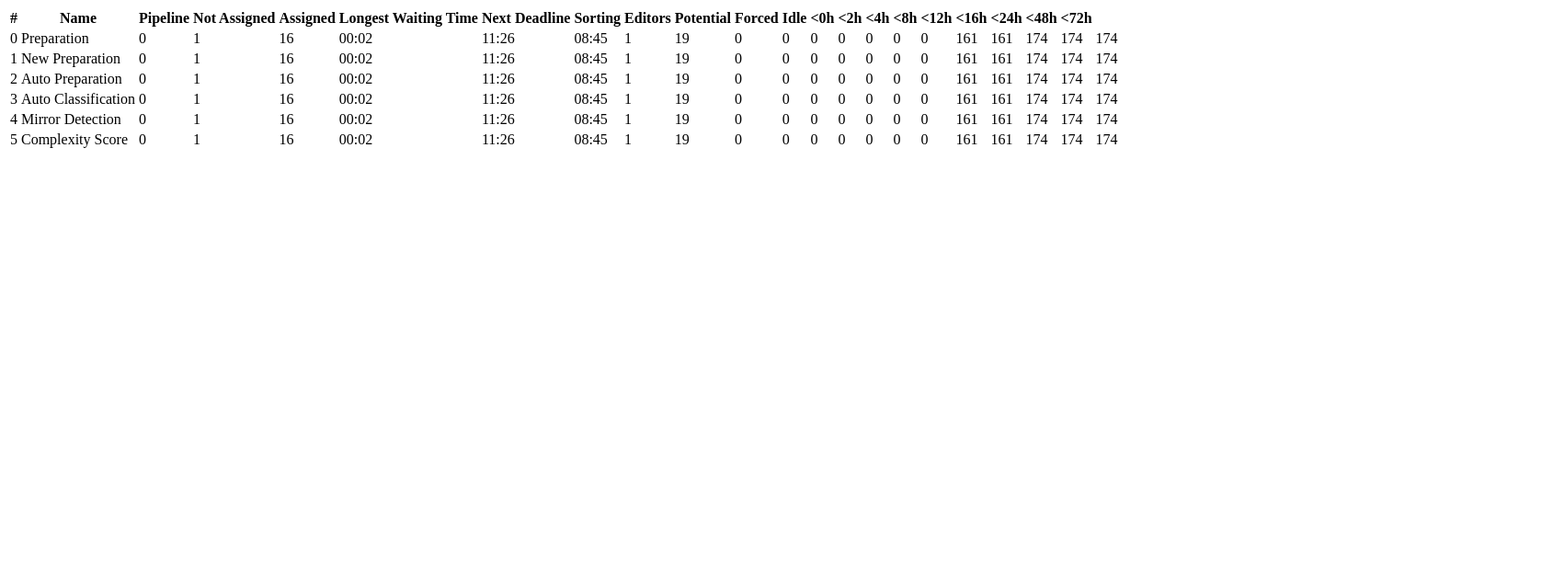
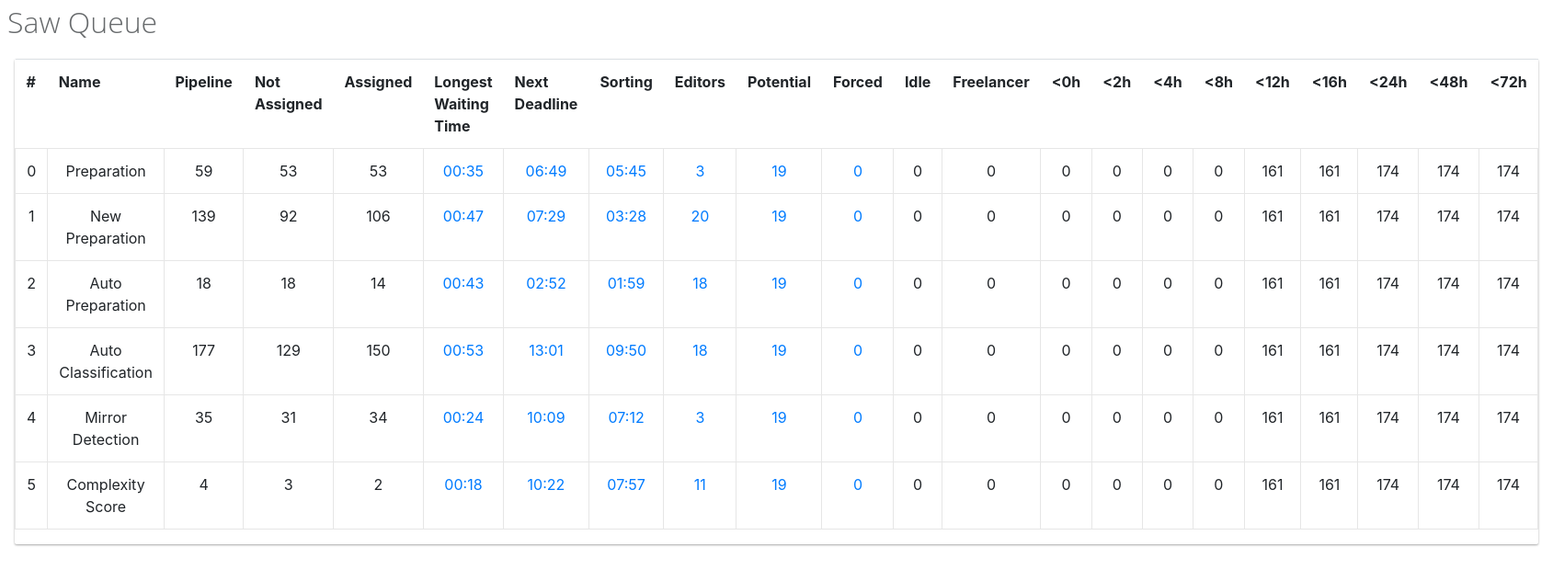
Before and after one commit to shan-alexander/project-color-poc, an Angular app in the folder ng-color/: page / in a window 1280 px wide. Shown: the top 632 px of the page at 92% size, 1689 px wide, since content can reach past the window. Built offline with nearby package versions, Linux system fonts and the light colour scheme.

Commit message:
adds randomizer function and table styling

```diff
--- a/ng-color/src/app/app.component.css
+++ b/ng-color/src/app/app.component.css
@@ -0,0 +1,7 @@
+.title {
+  font-family: 'open sans', 'Helvetica Neue';
+  font-size: 24pt;
+  font-weight: 100;
+  color: rgb(103, 106, 108);
+  margin-left:8px;
+}
--- a/ng-color/src/app/app.component.html
+++ b/ng-color/src/app/app.component.html
@@ -1 +1,2 @@
+<span class="title">Saw Queue</span>
 <pc-assembly-table></pc-assembly-table>
--- a/ng-color/src/app/assembly-table/assembly-table.component.css
+++ b/ng-color/src/app/assembly-table/assembly-table.component.css
@@ -0,0 +1,14 @@
+.table-card {
+  background: #fff;
+  border-radius: 2px;
+  /* border: solid 1px #434343; */
+  display: inline-block;
+  margin: 1rem;
+  position: relative;
+  box-shadow: 0 1px 3px rgba(0,0,0,0.12), 0 1px 2px rgba(0,0,0,0.24);
+}
+
+td {
+  border: solid 1px #e6e6e6;
+  text-align: center;
+}
--- a/ng-color/src/app/assembly-table/assembly-table.component.html
+++ b/ng-color/src/app/assembly-table/assembly-table.component.html
@@ -1,4 +1,5 @@
-<table>
+<div class="table-card">
+  <table class="table table-striped table-hover">
     <tr>
       <th>#</th>
       <th>Name</th>
@@ -12,6 +13,7 @@
       <th>Potential</th>
       <th>Forced</th>
       <th>Idle</th>
+      <th>Freelancer</th>
       <th>&lt;0h</th>
       <th>&lt;2h</th>
       <th>&lt;4h</th>
@@ -25,25 +27,26 @@
     <tr *ngFor="let skill of skills, index as i">
       <td>{{i}}</td>
       <td>{{skill.name}}</td>
-    <td>{{skill.pipeline}}</td>
-    <td>{{skill.notAssigned}}</td>
-    <td>{{skill.assigned}}</td>
-    <td>{{skill.longestWaitingTime}}</td>
-    <td>{{skill.nextDeadline}}</td>
-    <td>{{skill.sorting}}</td>
-    <td>{{skill.editors}}</td>
-    <td>{{skill.potential}}</td>
-    <td>{{skill.forced}}</td>
-    <td>{{skill.idle}}</td>
-    <td>{{skill.freelancer}}</td>
-    <td>{{skill.zeroHours}}</td>
-    <td>{{skill.twoHours}}</td>
-    <td>{{skill.fourHours}}</td>
-    <td>{{skill.eightHours}}</td>
-    <td>{{skill.twelveHours}}</td>
-    <td>{{skill.sixteenHours}}</td>
-    <td>{{skill.twentyFourHours}}</td>
-    <td>{{skill.fourtyEightHours}}</td>
-    <td>{{skill.seventyTwoHours}}</td>
+      <td>{{skill.pipeline | number: '1.0-0'}}</td>
+      <td>{{skill.notAssigned | number: '1.0-0'}}</td>
+      <td>{{skill.assigned | number: '1.0-0'}}</td>
+      <td><a href="#">{{skill.longestWaitingTime}}</a></td>
+      <td><a href="#">{{skill.nextDeadline}}</a></td>
+      <td><a href="#">{{skill.sorting }}</a></td>
+      <td><a href="#">{{skill.editors | number: '1.0-0'}}</a></td>
+      <td><a href="#">{{skill.potential | number: '1.0-0'}}</a></td>
+      <td><a href="#">{{skill.forced | number: '1.0-0'}}</a></td>
+      <td>{{skill.idle | number: '1.0-0'}}</td>
+      <td>{{skill.freelancer | number: '1.0-0'}}</td>
+      <td>{{skill.zeroHours | number: '1.0-0'}}</td>
+      <td>{{skill.twoHours | number: '1.0-0'}}</td>
+      <td>{{skill.fourHours | number: '1.0-0'}}</td>
+      <td>{{skill.eightHours | number: '1.0-0'}}</td>
+      <td>{{skill.twelveHours | number: '1.0-0'}}</td>
+      <td>{{skill.sixteenHours | number: '1.0-0'}}</td>
+      <td>{{skill.twentyFourHours | number: '1.0-0'}}</td>
+      <td>{{skill.fourtyEightHours | number: '1.0-0'}}</td>
+      <td>{{skill.seventyTwoHours | number: '1.0-0'}}</td>
     </tr>
   </table>
+</div>
--- a/ng-color/src/app/assembly-table/assembly-table.component.ts
+++ b/ng-color/src/app/assembly-table/assembly-table.component.ts
@@ -7,9 +7,37 @@ import { Component, OnInit } from '@angular/core';
   styleUrls: ['./assembly-table.component.css']
 })
 export class AssemblyTableComponent implements OnInit {
-  skills = this._skills.skills;
+  skills = this.generateRandomScenario(this._skills.skills);
 
   constructor( private _skills: SkillsService ) { }
-  ngOnInit() {}
+  ngOnInit() {
+  }
+
+  generateRandomScenario(skillsArr) {
+    for (let i = 0; i < skillsArr.length; i++) {
+      const currentSkill = skillsArr[i];
+      currentSkill.pipeline = Math.random() * (Math.random() * 1300);
+      currentSkill.notAssigned = currentSkill.pipeline - (currentSkill.pipeline * Math.random()) / 2;
+      currentSkill.assigned = currentSkill.pipeline - (currentSkill.pipeline * Math.random()) / 2;
+      // generate random numbers and conver to strings, ensure formatting
+      let mm: any = Math.round(Math.random() * 60);
+      (mm < 10) ? mm = '0' + mm : mm = '' + mm;
+      currentSkill.longestWaitingTime = '00:' + mm;
+
+      let hh: any = Math.round(Math.random() * 24);
+      (hh < 10) ? hh = '0' + hh : hh = '' + hh;
+      mm = Math.round(Math.random() * 60);
+      (mm < 10) ? mm = '0' + mm : mm = '' + mm;
+      currentSkill.nextDeadline = '' + hh + ':' + mm;
+
+      const sortingArraySplit = currentSkill.nextDeadline.split(':');
+      hh = parseInt(sortingArraySplit[0], 10) - Math.round(parseInt(sortingArraySplit[0], 10) * Math.random());
+      (hh < 10) ? hh = '0' + hh : hh = '' + hh;
+      currentSkill.sorting = '' + hh + ':' + Math.round(Math.random() * 60);
+
+      currentSkill.editors = Math.round(Math.random() * 20);
+    }
+    return skillsArr;
+  }
 
 }
--- a/ng-color/src/styles.css
+++ b/ng-color/src/styles.css
@@ -1 +1,3 @@
 /* You can add global styles to this file, and also import other style files */
+
+@import "~bootstrap/dist/css/bootstrap.css";
```
Also changed, not shown: ng-color/package.json (+5 -4 lines), 1 other file (tests, documents, lock files or other folders). Lines whose indentation alone changed are shown as unchanged.
